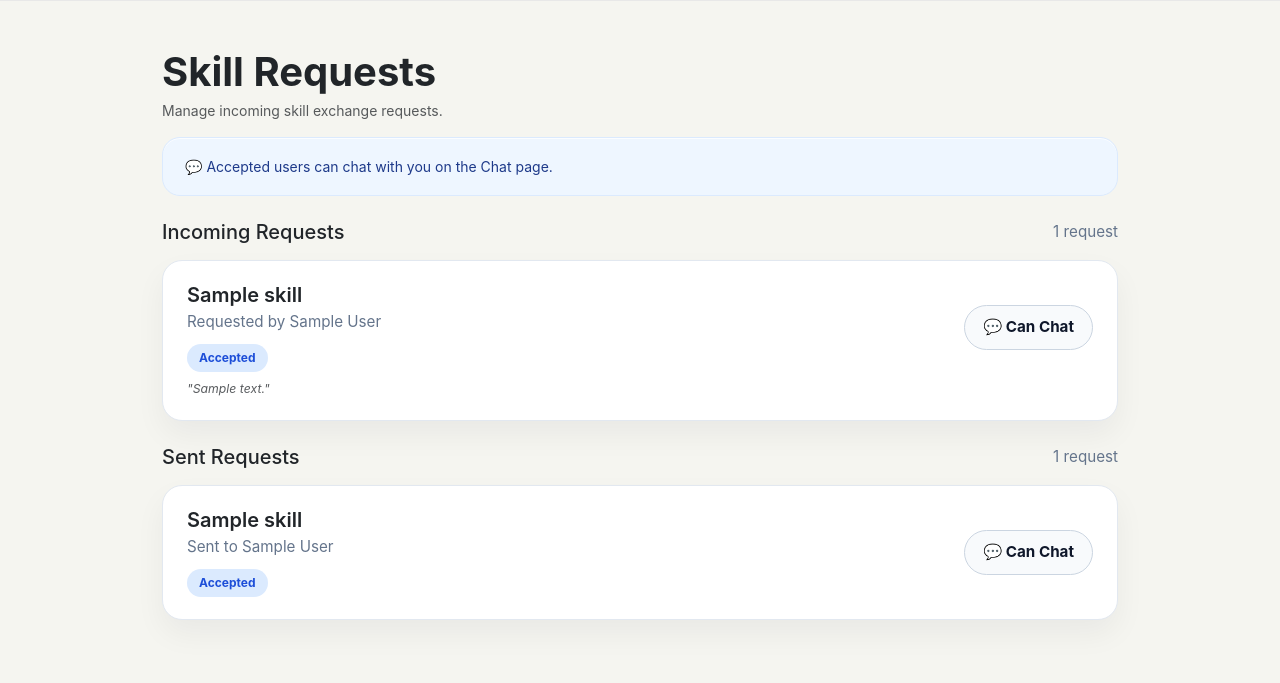
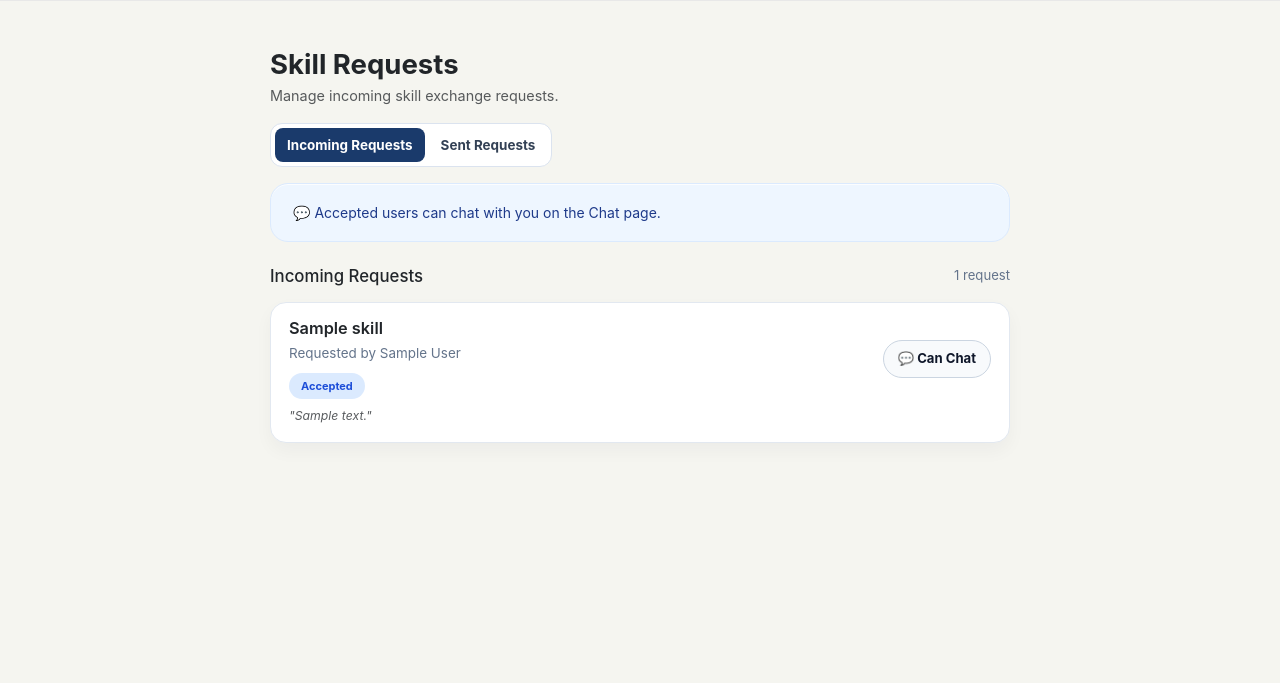
Before and after one commit to sahilppatel1807/skill_swap, a Flask app: page /requests in a window 1280 px wide. Shown: the part 60-743 px from the top of the page. Run offline with Flask 3, Linux system fonts and the light colour scheme; a user stored in the database is signed in; tables that the repository leaves empty hold one stand-in row (values such as "Sample post").

Commit message:
Refine requests UI and add incoming/sent toggle

```diff
--- a/static/css/requests.css
+++ b/static/css/requests.css
@@ -1,6 +1,46 @@
 .requests-page {
-  max-width: 980px;
+  max-width: 760px;
   margin: 0 auto;
+  padding-left: 10px;
+  padding-right: 10px;
+}
+
+.requests-page h1 {
+  font-size: 1.72rem;
+  line-height: 1.2;
+}
+
+.requests-page > p {
+  font-size: 0.9rem;
+}
+
+.request-toggle {
+  display: inline-flex;
+  align-items: center;
+  background: #ffffff;
+  border: 1px solid #dbe3ef;
+  border-radius: 12px;
+  padding: 4px;
+  gap: 4px;
+}
+
+.request-toggle-btn {
+  border: none;
+  background: transparent;
+  color: #334155;
+  font-weight: 700;
+  font-size: 0.84rem;
+  padding: 7px 12px;
+  border-radius: 8px;
+}
+
+.request-toggle-btn.is-active {
+  background: #1a3a6b;
+  color: #ffffff;
+}
+
+.request-panel-hidden {
+  display: none;
 }
 
 .info-banner {
@@ -23,21 +63,21 @@
 
 .section-header h4 {
   margin: 0;
-  font-size: 1.25rem;
+  font-size: 1.05rem;
 }
 
 .section-subtitle {
   color: #64748b;
-  font-size: 0.95rem;
+  font-size: 0.82rem;
   white-space: nowrap;
 }
 
 .request-card {
   background: white;
   border: 1px solid #e2e8f0;
-  border-radius: 20px;
-  padding: 22px 24px;
-  box-shadow: 0 14px 30px rgba(15, 23, 42, 0.05);
+  border-radius: 16px;
+  padding: 16px 18px;
+  box-shadow: 0 8px 18px rgba(15, 23, 42, 0.04);
   transition: transform 0.18s ease, box-shadow 0.18s ease;
 }
 
@@ -50,7 +90,7 @@
   display: flex;
   justify-content: space-between;
   align-items: center;
-  gap: 16px;
+  gap: 14px;
   flex-wrap: wrap;
 }
 
@@ -60,6 +100,7 @@
 
 .request-details h5 {
   margin-bottom: 4px;
+  font-size: 1.02rem;
 }
 
 .request-details p {
@@ -71,11 +112,12 @@
   align-items: center;
   gap: 10px;
   flex-wrap: wrap;
+  justify-content: flex-end;
 }
 
 .request-meta {
   color: #64748b;
-  font-size: 0.95rem;
+  font-size: 0.84rem;
   margin-bottom: 0.8rem;
 }
 
@@ -85,7 +127,7 @@
   display: inline-flex;
   align-items: center;
   gap: 0.35rem;
-  font-size: 12px;
+  font-size: 11px;
   font-weight: 700;
   padding: 5px 12px;
   border-radius: 999px;
@@ -110,9 +152,9 @@
 .btn-decline,
 .btn-can-chat {
   border-radius: 999px;
-  padding: 10px 18px;
+  padding: 8px 14px;
   font-weight: 700;
-  font-size: 0.95rem;
+  font-size: 0.82rem;
   transition: transform 0.15s ease, box-shadow 0.15s ease;
 }
 
@@ -184,6 +226,16 @@
 }
 
 @media (max-width: 768px) {
+  .requests-page {
+    max-width: 100%;
+    padding-left: 14px;
+    padding-right: 14px;
+  }
+
+  .requests-page h1 {
+    font-size: 1.75rem;
+  }
+
   .request-row {
     flex-direction: column;
     align-items: stretch;
--- a/templates/requests.html
+++ b/templates/requests.html
@@ -9,6 +9,11 @@
 
     <h1 class="fw-bold mb-1">Skill Requests</h1>
     <p class="text-muted mb-3">Manage incoming skill exchange requests.</p>
+
+    <div class="request-toggle mb-3" role="tablist" aria-label="Request filter">
+        <button type="button" class="request-toggle-btn is-active" data-target="incoming-section">Incoming Requests</button>
+        <button type="button" class="request-toggle-btn" data-target="sent-section">Sent Requests</button>
+    </div>
 
     <div class="info-banner mb-4">
         💬 Accepted users can chat with you on the Chat page.
@@ -23,7 +28,7 @@
         {% endif %}
     {% endwith %}
 
-    <!-- Incoming Requests -->
+    <section id="incoming-section" class="request-panel">
         <div class="section-header">
             <h4>Incoming Requests</h4>
             {% if incoming|length > 0 %}
@@ -69,9 +74,10 @@
             <p>Any requests sent to you will appear here.</p>
         </div>
         {% endfor %}
+    </section>
 
-    <!-- Outgoing Requests -->
-    <div class="section-header mt-4">
+    <section id="sent-section" class="request-panel request-panel-hidden">
+        <div class="section-header">
             <h4>Sent Requests</h4>
             {% if outgoing|length > 0 %}
                 <span class="section-subtitle">{{ outgoing|length }} request{{ 's' if outgoing|length != 1 }}</span>
@@ -105,6 +111,30 @@
             <p>Requests you send will show up here.</p>
         </div>
         {% endfor %}
+    </section>
 
 </div>
 {% endblock %}
+
+{% block scripts %}
+<script>
+document.addEventListener('DOMContentLoaded', function () {
+    const toggleButtons = document.querySelectorAll('.request-toggle-btn');
+    const panels = document.querySelectorAll('.request-panel');
+
+    toggleButtons.forEach(function (btn) {
+        btn.addEventListener('click', function () {
+            const targetId = btn.getAttribute('data-target');
+
+            panels.forEach(function (panel) {
+                panel.classList.toggle('request-panel-hidden', panel.id !== targetId);
+            });
+
+            toggleButtons.forEach(function (otherBtn) {
+                otherBtn.classList.toggle('is-active', otherBtn === btn);
+            });
+        });
+    });
+});
+</script>
+{% endblock %}
```
Lines whose indentation alone changed are shown as unchanged.
